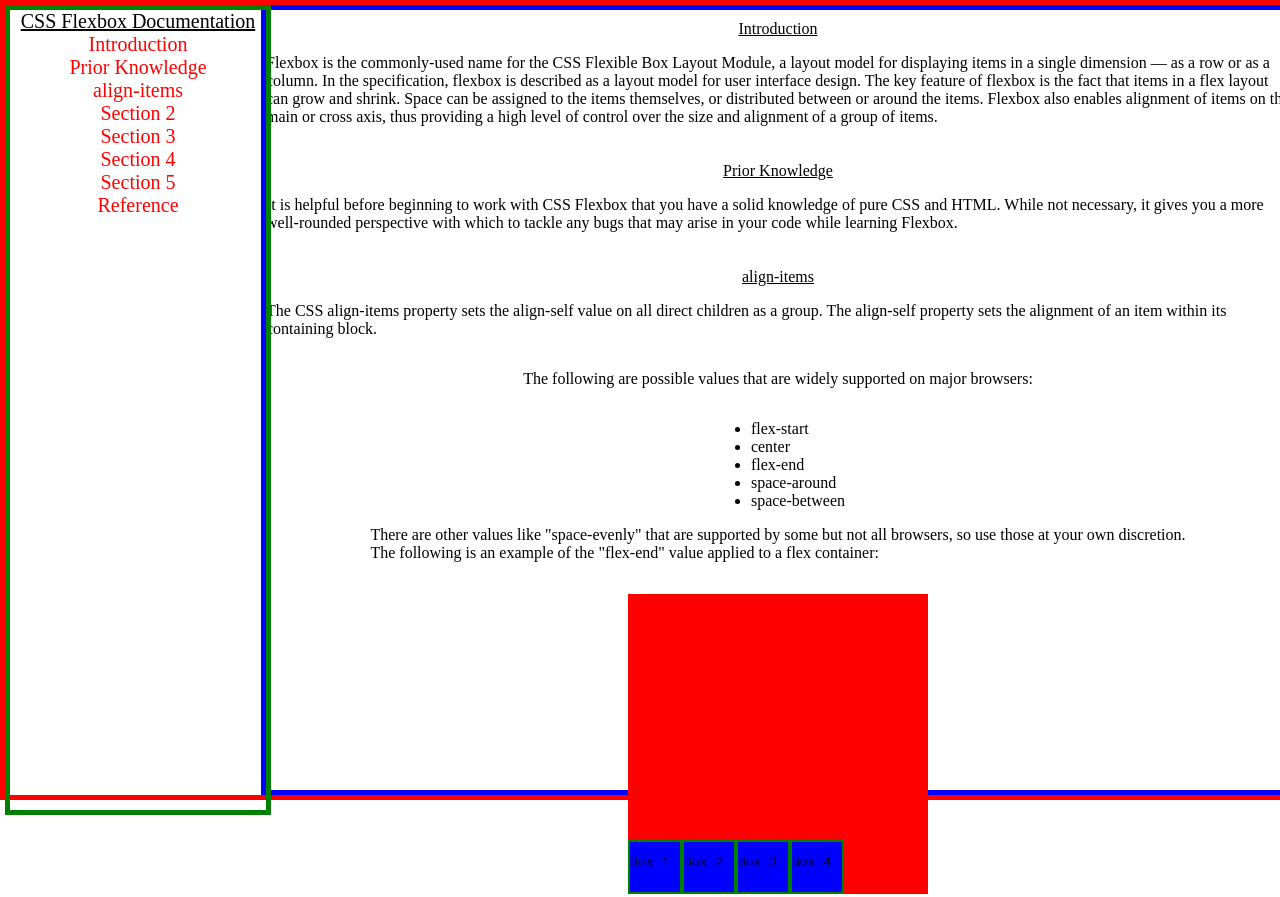
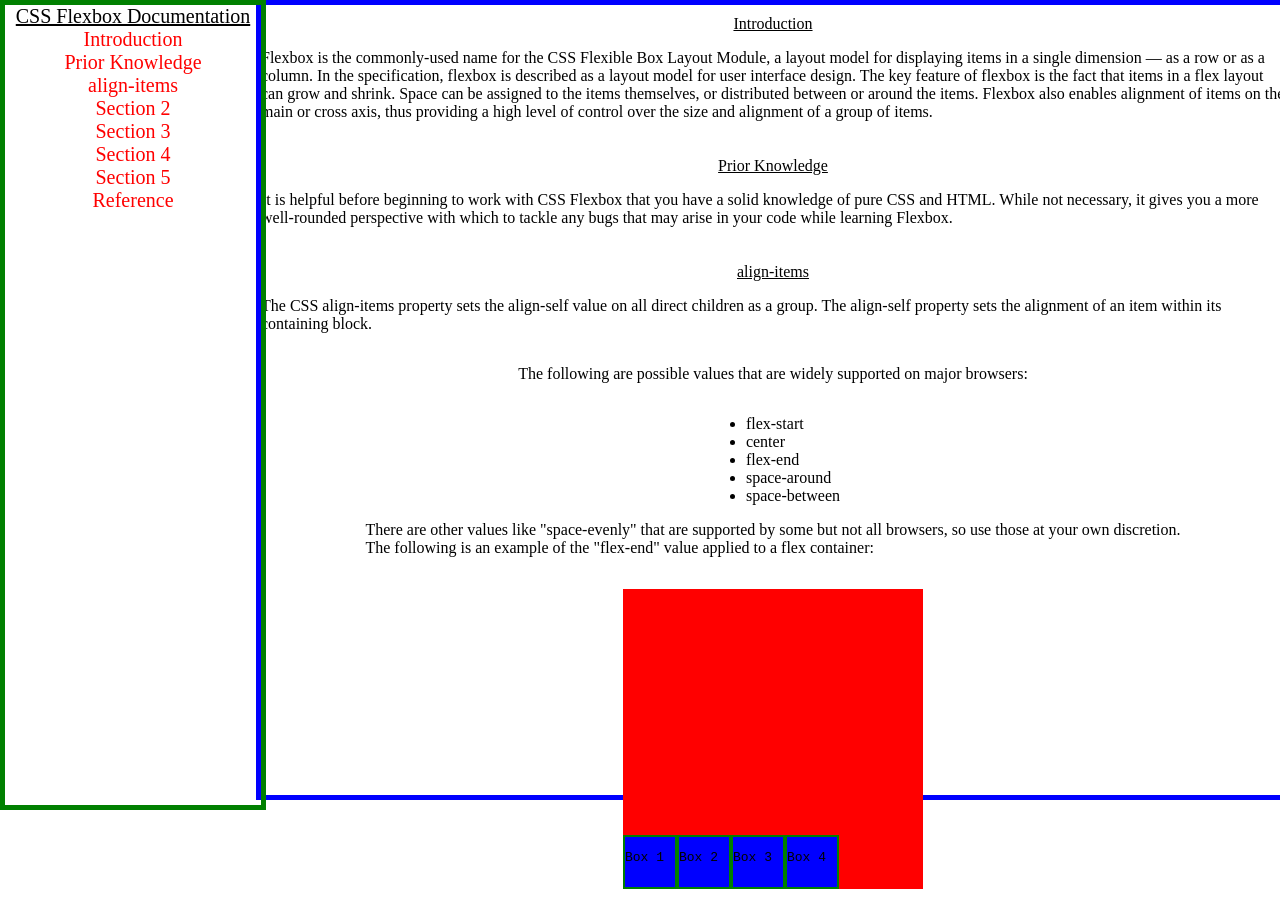
Before and after one commit to steven-the-qa/documentation, a plain HTML site: page index.html in a window 1280 px wide. Shown: the top 897 px of the page. Drawn offline with Linux system fonts and the light colour scheme.

Commit message:
Update styles.css

```diff
--- a/styles.css
+++ b/styles.css
@@ -11,7 +11,6 @@ body {
  grid-template-columns: 80%;
  margin: 0 auto;
  width: 100vw;
- border: solid 5px red;
  justify-content: end;
 }
 #navbar {
```
